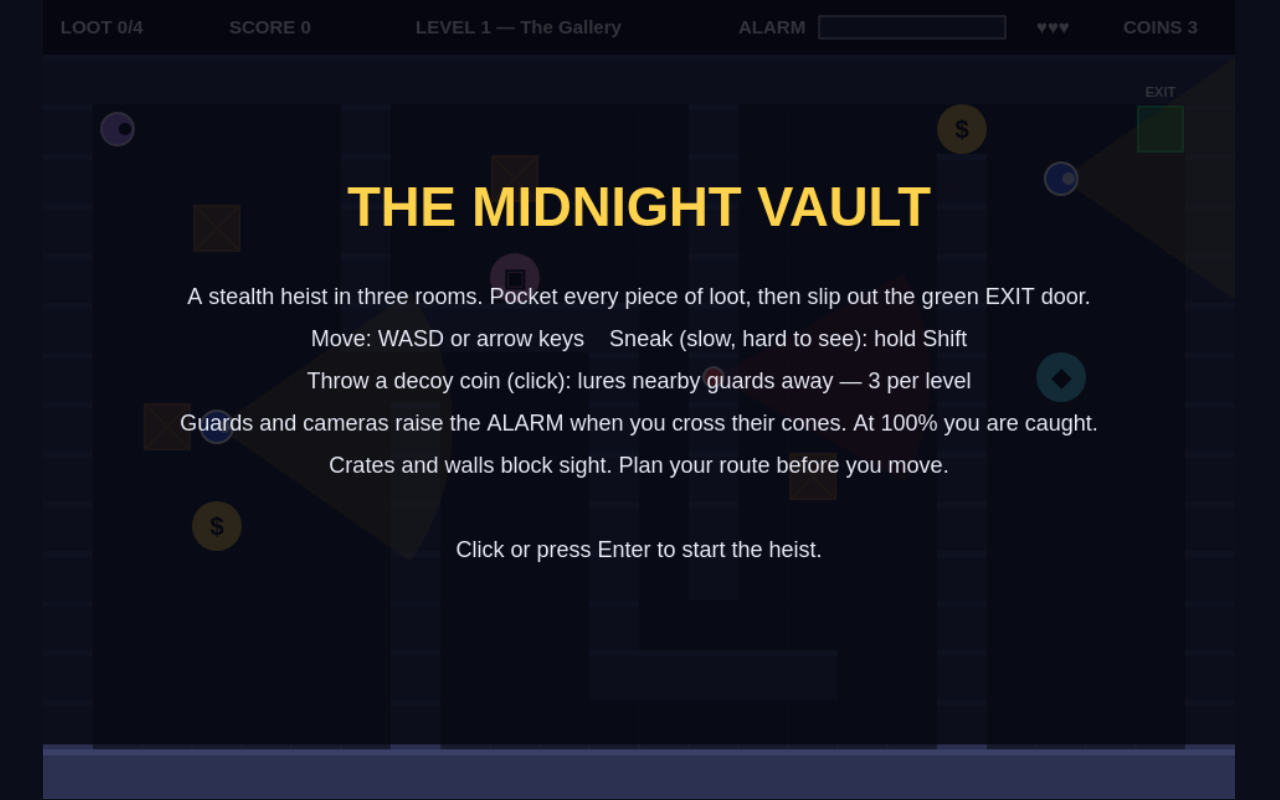
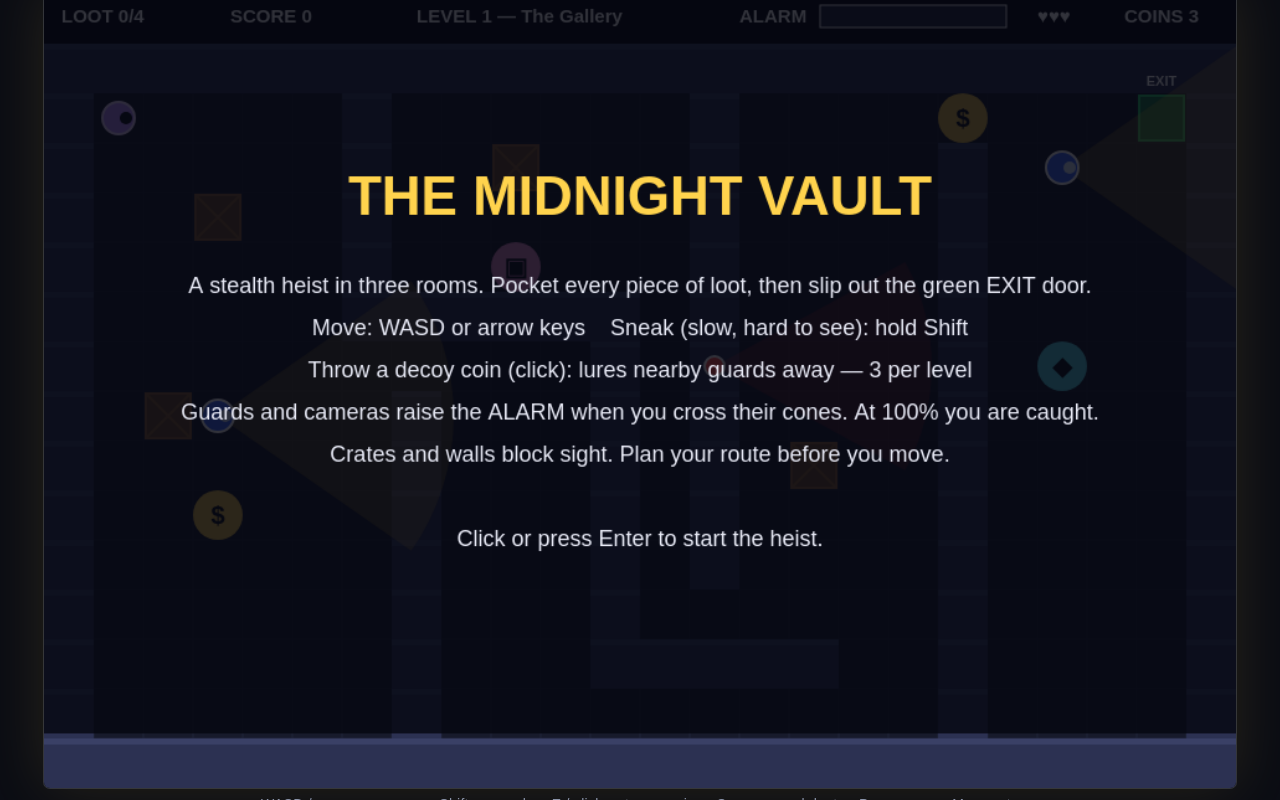
Before and after one commit to m1651/makefun-heist-game, a plain HTML site: page game/index.html in a window 1280 px wide. Drawn offline with Linux system fonts and the light colour scheme.

Commit message:
The Gilded Fox - rebuild from scratch after opening

```diff
--- a/game/index.html
+++ b/game/index.html
@@ -3,17 +3,15 @@
 <head>
 <meta charset="utf-8">
 <meta name="viewport" content="width=device-width, initial-scale=1">
-<title>The Midnight Vault — a stealth heist game</title>
-<style>
-  html, body { margin: 0; height: 100%; overflow: hidden; background: #0b0e1a; }
-  #game { position: fixed; inset: 0; width: 100%; height: 100%; display: block; touch-action: none; }
-  /* Read aloud, never shown: the status line screen readers announce. */
-  #status { position: absolute; width: 1px; height: 1px; overflow: hidden; clip-path: inset(50%); white-space: nowrap; }
-</style>
+<title>The Gilded Fox — A Museum Heist</title>
+<link rel="stylesheet" href="./style.css">
 </head>
 <body>
-<canvas id="game" aria-label="The Midnight Vault: sneak past guards and cameras, grab the loot and reach the getaway door"></canvas>
-<p id="status" role="status" aria-live="polite"></p>
+<main>
+  <canvas id="game" width="1280" height="720" aria-label="The Gilded Fox: a top-down stealth heist. Move with WASD, sneak with Shift, toss coins with E, grab loot with Space."></canvas>
+  <p id="status" role="status" aria-live="polite"></p>
+  <p class="keys">WASD / arrows — move &nbsp;·&nbsp; Shift — sneak &nbsp;·&nbsp; E / click — toss a coin &nbsp;·&nbsp; Space — grab loot &nbsp;·&nbsp; P — pause &nbsp;·&nbsp; M — mute</p>
+</main>
 <script type="module" src="./src/main.js"></script>
 </body>
 </html>
--- /dev/null
+++ b/game/style.css
@@ -0,0 +1,43 @@
+html, body {
+  margin: 0;
+  height: 100%;
+  overflow: hidden;
+  background: #0b0d14;
+  font-family: Georgia, 'Times New Roman', serif;
+}
+
+main {
+  display: flex;
+  flex-direction: column;
+  align-items: center;
+  justify-content: center;
+  height: 100%;
+  gap: 8px;
+}
+
+#game {
+  display: block;
+  width: min(1280px, 98vw, calc((100vh - 60px) * 1280 / 720));
+  height: auto;
+  box-shadow: 0 0 60px rgba(245, 197, 66, 0.12), 0 0 0 1px #2b2f3a;
+  border-radius: 6px;
+  cursor: crosshair;
+}
+
+.keys {
+  margin: 0;
+  color: #8a93a8;
+  font-size: 14px;
+  font-family: sans-serif;
+  letter-spacing: 0.02em;
+}
+
+/* Read aloud, never shown: the status line screen readers announce. */
+#status {
+  position: absolute;
+  width: 1px;
+  height: 1px;
+  overflow: hidden;
+  clip-path: inset(50%);
+  white-space: nowrap;
+}
```
